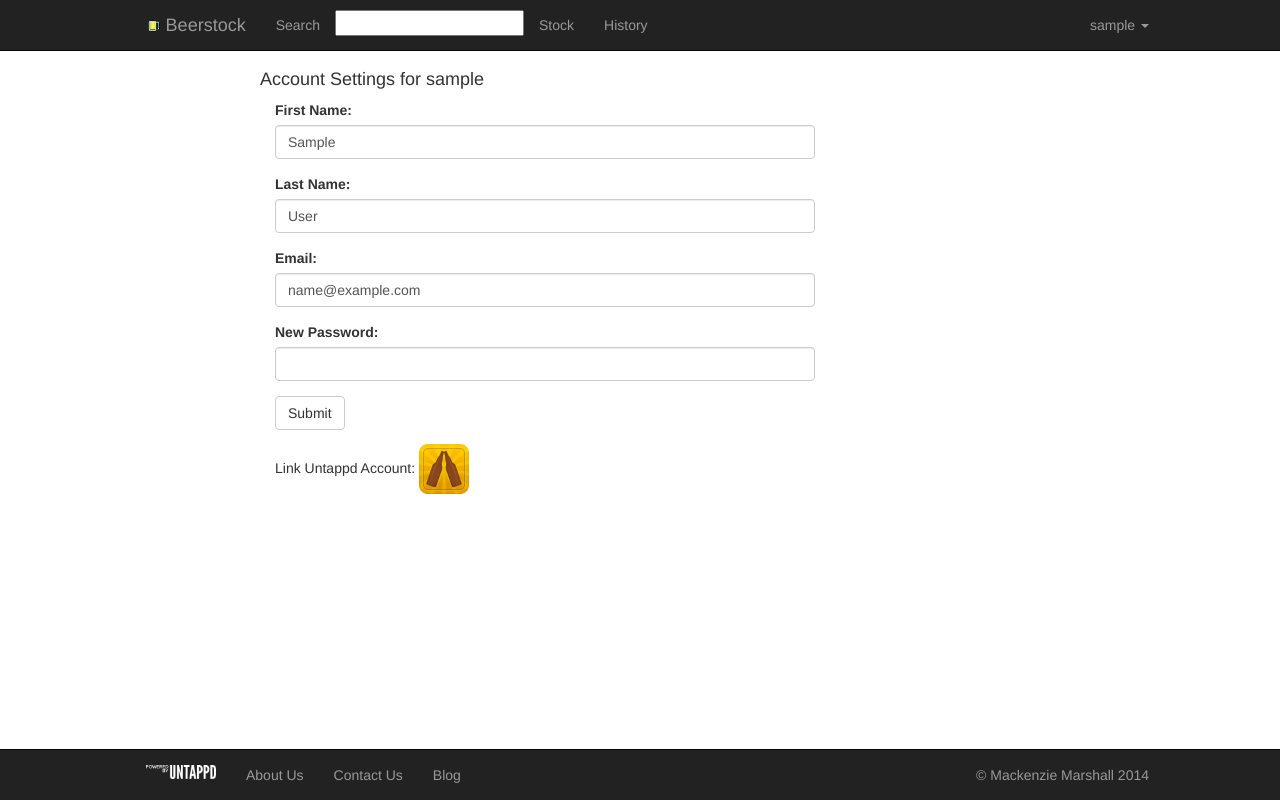
After one commit to marshall91/beerstock, a Django app: page /account/account_settings/ in a window 1280 px wide. The commit adds this page. Run offline with Django 3.2, Linux system fonts and the light colour scheme; the visitor is signed in with stand-in values (Sample User, id 1); parts of the project's set-up code (start-up, migrations or seed data) failed here and were passed over; some libraries are stand-ins or nearby versions.

Commit message:
Added account settings page to update user info

```diff
--- a/account/urls.py
+++ b/account/urls.py
@@ -6,7 +6,7 @@ urlpatterns = patterns('',
     url(r'^login/$', 'django.contrib.auth.views.login', {'template_name': 'account/login.html'}),
     url(r'^logout/$', 'django.contrib.auth.views.logout', {'next_page': '/account/successfully_logged_out/'}),
     url(r'^successfully_logged_out/$', views.logged_out, name='logout'),
-    url(r'^account_info/$', views.account_info, name='account_info'),
+    url(r'^account_settings/$', views.account_settings, name='account_settings'),
     url(r'^account_auth/$', views.account_update, name='account_update'),
     url(r'^signup/$', views.signup, name='signup'),
 )
--- a/account/views.py
+++ b/account/views.py
@@ -15,15 +15,45 @@ from forms import UserForm
 from Untappd import UntappdGetAuthToken
 
 
-def account_info(request):
-    context = Context({
-        'CLIENTID': settings.UNTAPPD_CLIENT_ID,
-        'REDIRECT_URL': "http://www.beerstock.ca/account/account_auth",
-        'user': request.user,
-    })
-    return render(request, 'account/account_info.html', context)
+@login_required
+def account_settings(request):
+    if request.method == "POST":
+        user = User.objects.get(id=request.user.id)
+        user.first_name = request.POST['first_name']
+        user.last_name = request.POST['last_name']
+        user.email = request.POST['email']
+        if request.POST['new_password'] != '':
+            user.set_password(request.POST['new_password'])
+        user.save()
+        try:
+            member_extra = MemberTable.objects.get(user=user)
+        except ObjectDoesNotExist:
+            member_extra = MemberTable(user=user)
+
+        context = Context({
+            'CLIENTID': settings.UNTAPPD_CLIENT_ID,
+            'REDIRECT_URL': "http://www.beerstock.ca/account/account_auth",
+            'user': user,
+            'member_extra': member_extra,
+            })
+        return render(request, 'account/account_settings.html', context)
+    else:
+        user = request.user
+        try:
+            member_extra = MemberTable.objects.get(user=user)
+        except ObjectDoesNotExist:
+            member_extra = MemberTable(user=user)
+
+        context = Context({
+            'CLIENTID': settings.UNTAPPD_CLIENT_ID,
+            'REDIRECT_URL': "http://www.beerstock.ca/account/account_auth",
+            'user': request.user,
+            'member_extra': member_extra,
+        })
+        return render(request, 'account/account_settings.html', context)
 
 
+@login_required
 def account_update(request):
     code = request.GET.get('code')
     token = UntappdGetAuthToken(code)
--- /dev/null
+++ b/templates/account/account_settings.html
@@ -0,0 +1,46 @@
+<head>
+<title>BeerStock - Account Info</title>
+</head>
+{% include "layouts/toolbar.html" %}
+
+<body>
+    <div class="container">
+        <div class="col-md-2"></div>
+        <div class="col-md-6">
+            <div class="row">
+                <h4>Account Settings for {{ user.username }}</h4>
+            </div>
+            <form method="post" action="/account/account_settings/" role="form">
+                {% csrf_token %}
+                <div class="form-group">
+                    <label>First Name:</label>
+                    <input type="text" name="first_name" class="form-control" value="{{ user.first_name }}">
+                </div>
+                <div class="form-group">
+                    <label>Last Name:</label>
+                    <input type="text" name="last_name" class="form-control" value="{{ user.last_name }}">
+                </div>
+                <div class="form-group">
+                    <label>Email:</label>
+                    <input type="email" name="email" class="form-control" value="{{ user.email }}">
+                </div>
+                <div class="form-group">
+                    <label>New Password:</label>
+                    <input type="password" name="new_password" class="form-control">
+                </div>
+                <button type="submit" class="btn btn-default">Submit</button>
+            </form>
+            {% if member_extra.untappdAuth %}
+                Refresh Untappd Authentication:
+                <a href="https://untappd.com/oauth/authenticate/?client_id={{ CLIENTID }}&response_type=code&redirect_url={{ REDIRECT_URL }}">
+                    <img src="/static/images/untappd.png" height=50px>
+                </a>
+            {% else %}
+                Link Untappd Account:
+                <a href="https://untappd.com/oauth/authenticate/?client_id={{ CLIENTID }}&response_type=code&redirect_url={{ REDIRECT_URL }}">
+                    <img src="/static/images/untappd.png" height=50px>
+                </a>
+            {% endif %}
+        </div>
+    </div>
+</body>
--- a/templates/layouts/toolbar.html
+++ b/templates/layouts/toolbar.html
@@ -64,7 +64,7 @@
                                     {% else %}
                                         <a href="#" class="dropdown-toggle" data-toggle="dropdown">{{ user.username }} <b class="caret"></b></a>
                                         <ul class="dropdown-menu">
-                                            <li><a href="/account/account_info">Account Info</a></li>
+                                            <li><a href="/account/account_settings">Account Settings</a></li>
                                             <li><a href="/account/logout">Logout</a></li>
                                         </ul>
                                     {% endif %}
```
Also changed, not shown: templates/account/account_info.html (deleted, +0 -13 lines), static/images/untappd.png (added).
